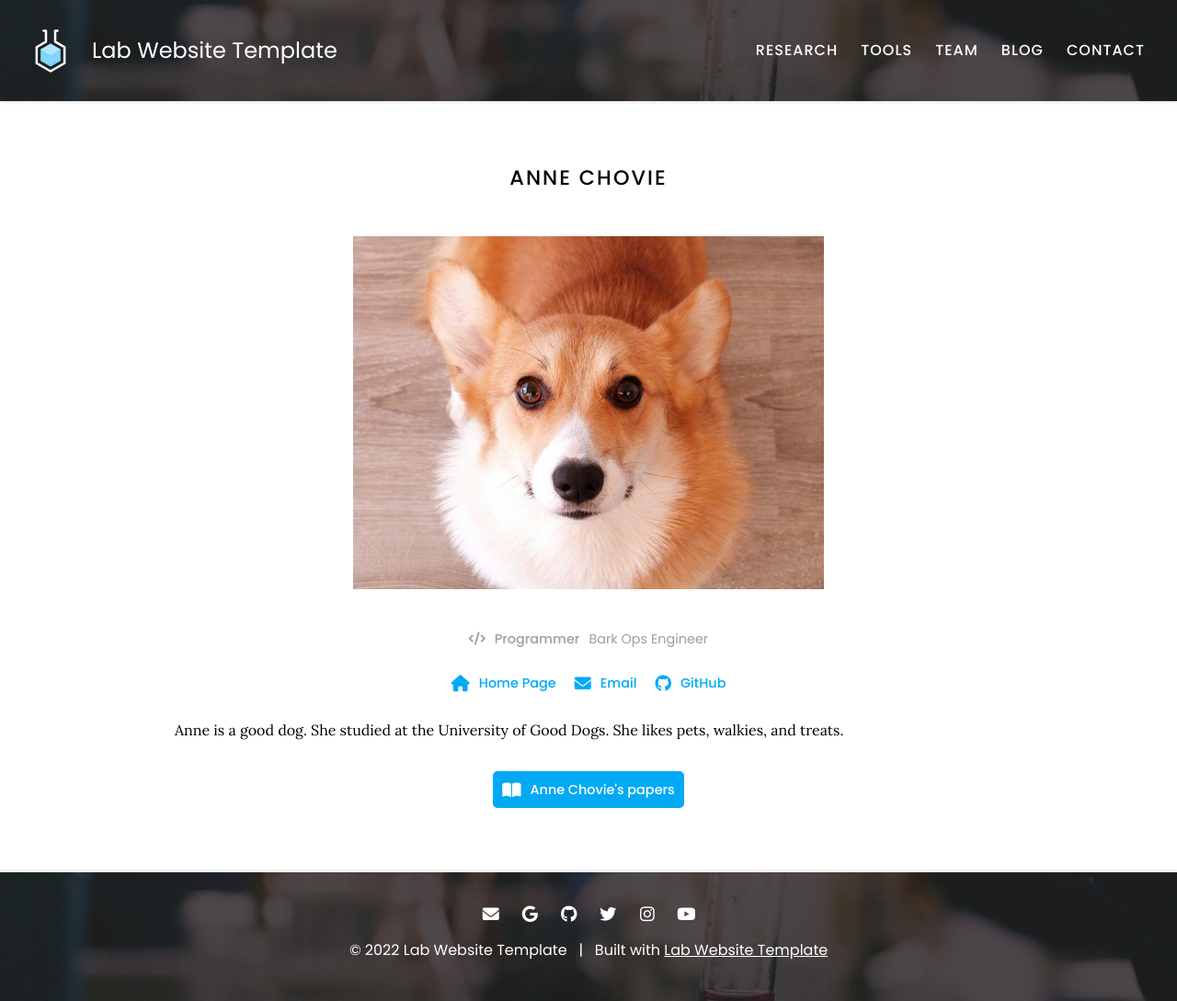
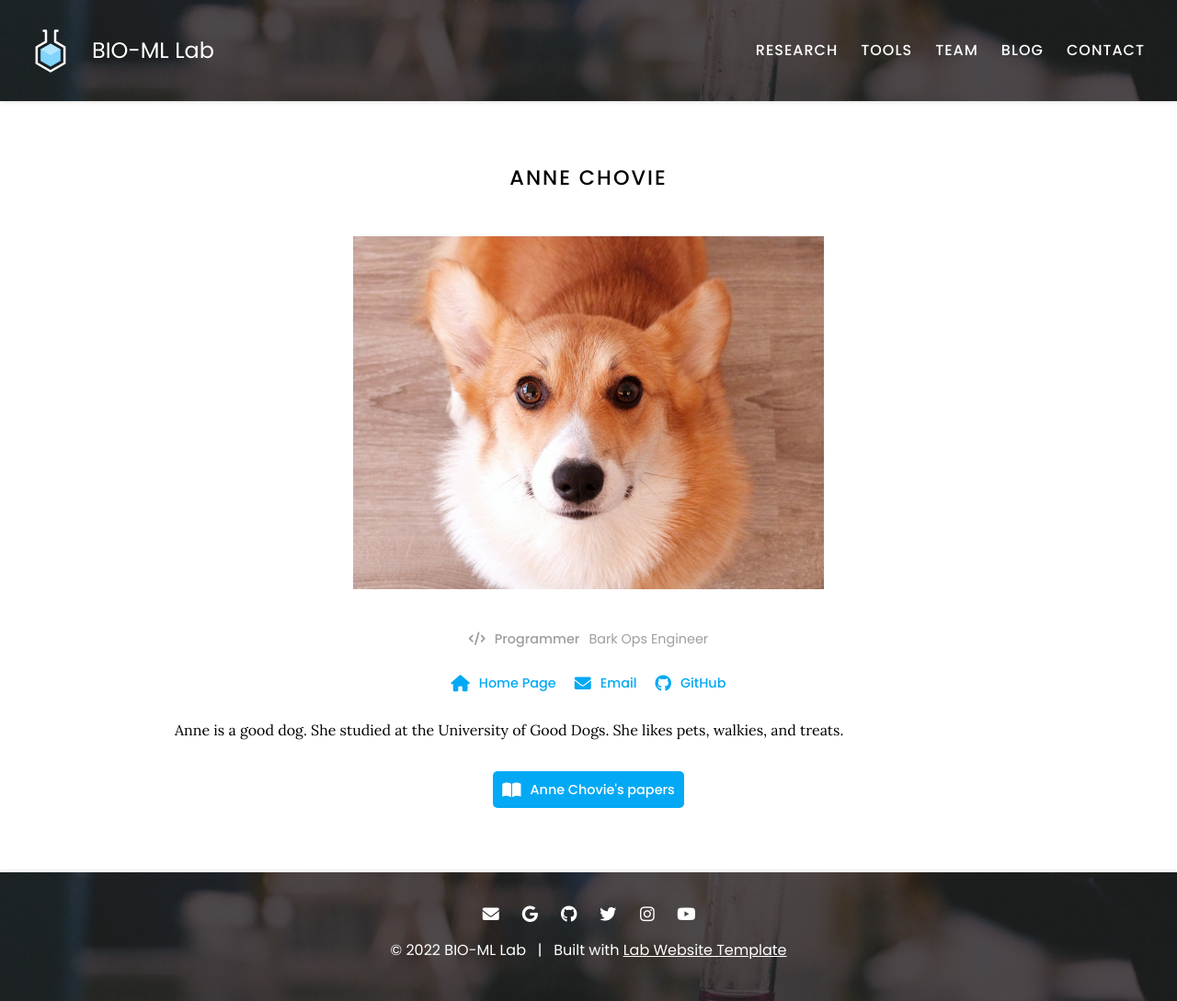
Before and after one commit to willemwaegeman/bioml, a Jekyll site: the page built from _members/anne-chovie.md, in a window 1280 px wide. Shown: the whole page at 92% size. Built offline with Jekyll 4.4.1, drawn with Linux system fonts in a browser that asks for light colours.

Commit message:
Update _config.yaml

```diff
--- a/_config.yaml
+++ b/_config.yaml
@@ -1,8 +1,8 @@
 ### basic settings
 
 # site properties and page defaults
-title: Lab Website Template
-description: An easy-to-use, flexible website template for labs, with automatic citations, GitHub tag imports, pre-built components, and more.
+title: BIO-ML Lab
+description: The official website of the BIO-ML lab.
 logo: images/logo.svg
 header: images/background.jpg
 footer: images/background.jpg
```
